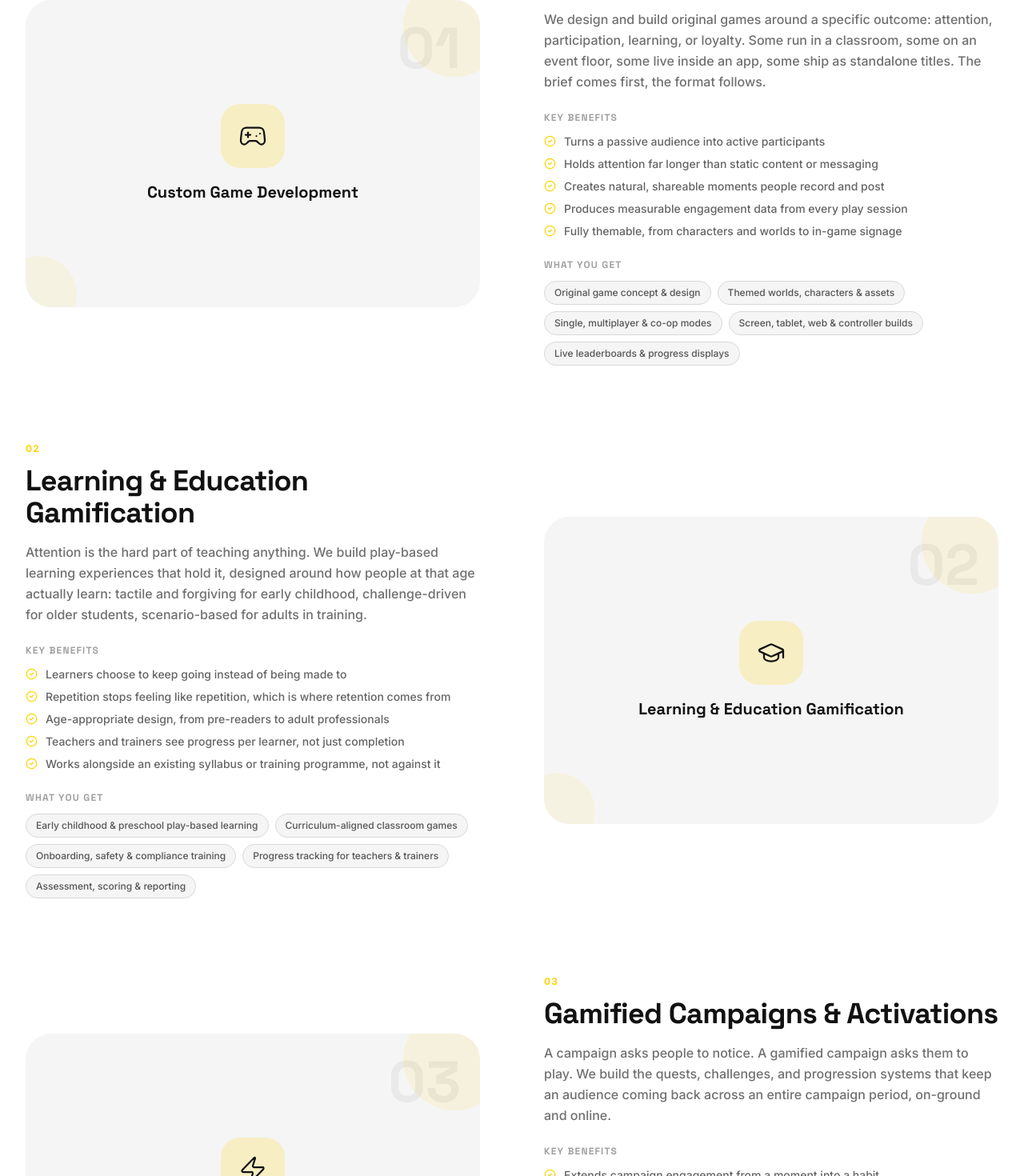
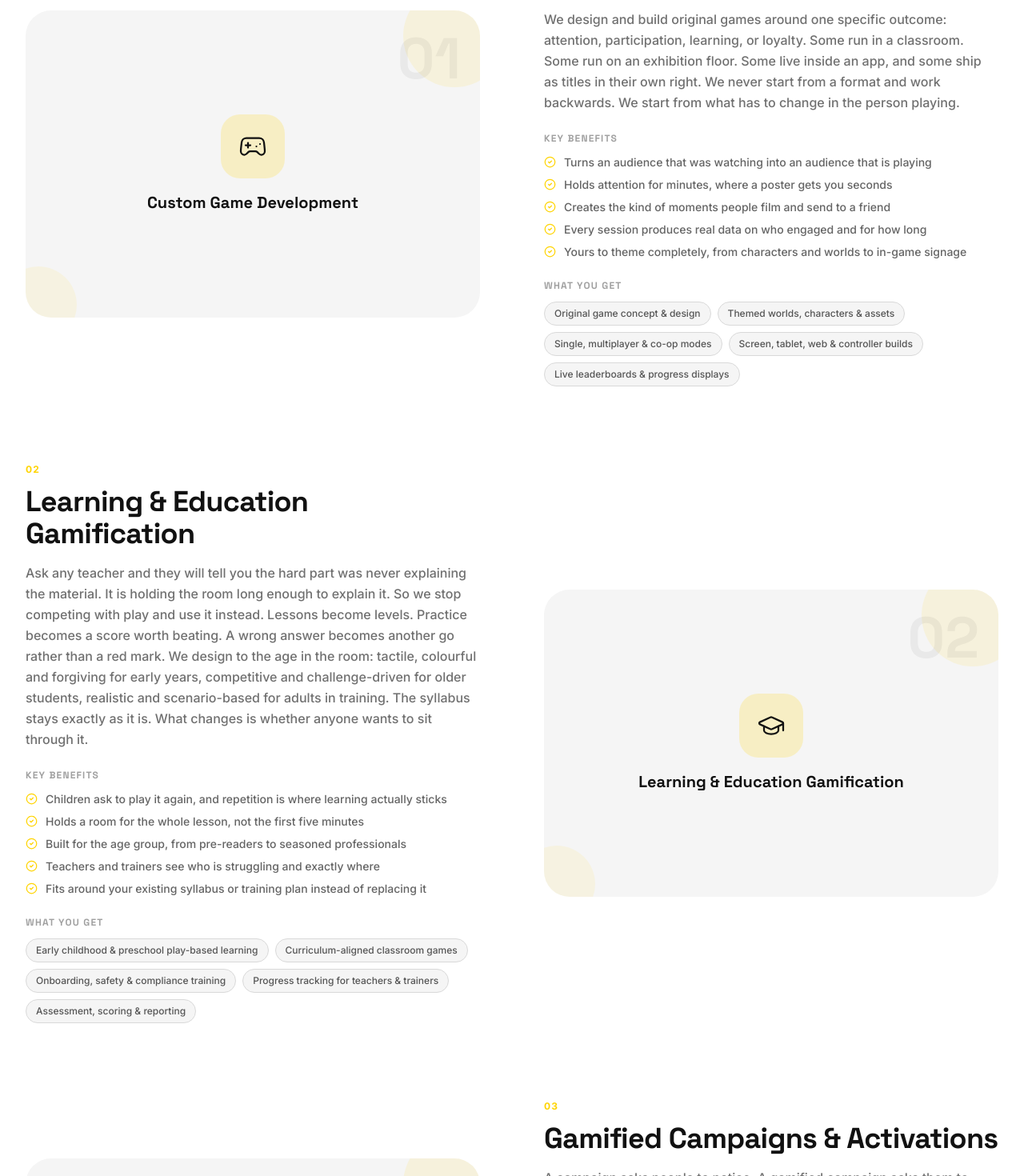
Before and after one commit to mizanyaacob/kotakkosong, a Next.js app: page /services in a window 1280 px wide. Shown: the part 759-2229 px from the top of the page at 80% size. Built offline with nearby package versions, Linux system fonts and the light colour scheme.

Commit message:
Rebrand Kotak Kosong to gamification provider

```diff
--- a/src/components/about/AboutHero.tsx
+++ b/src/components/about/AboutHero.tsx
@@ -26,8 +26,8 @@ export function AboutHero() {
           transition={{ duration: 0.7, delay: 0.1, ease: [0.22, 1, 0.36, 1] }}
           className="font-heading mb-6 max-w-3xl text-5xl font-bold leading-tight tracking-tight text-white md:text-6xl"
         >
-          We Turn Things People Ignore{' '}
-          <span className="text-yellow">Into Things They Play</span>
+          We Turn Things People Sit Through{' '}
+          <span className="text-yellow">Into Things They Ask For</span>
         </motion.h1>
 
         <motion.p
@@ -36,7 +36,7 @@ export function AboutHero() {
           transition={{ duration: 0.6, delay: 0.25 }}
           className="max-w-2xl text-lg leading-relaxed text-white/60"
         >
-          Kotak Kosong Studios is a Malaysian gamification provider. We blend game design, technology, and human psychology to build experiences that pull people in and keep them there, in classrooms, campaigns, training rooms, and everywhere else attention is hard to win.
+          Kotak Kosong Studios is a Malaysian gamification provider. We combine game design, technology, and a stubborn interest in why people do anything at all, then use it to build experiences that pull people in and refuse to let go. Classrooms, campaigns, training rooms, and anywhere else attention has to be earned rather than assumed.
         </motion.p>
       </div>
     </section>
--- a/src/components/contact/ContactHero.tsx
+++ b/src/components/contact/ContactHero.tsx
@@ -36,7 +36,7 @@ export function ContactHero() {
           transition={{ duration: 0.6, delay: 0.25 }}
           className="max-w-lg text-lg leading-relaxed text-white/60"
         >
-          Tell us who your audience is and what you need them to learn, do, or remember. We&apos;ll take it from there.
+          Tell us who you&apos;re trying to reach and what you need them to learn, do, or remember. Bring a rough idea or nothing at all. We&apos;ll take it from there.
         </motion.p>
       </div>
     </section>
--- a/src/components/cta/CTASection.tsx
+++ b/src/components/cta/CTASection.tsx
@@ -50,7 +50,7 @@ export function CTASection() {
           transition={{ duration: 0.6, delay: 0.2 }}
           className="mx-auto mb-12 max-w-xl text-lg text-soft-black/60"
         >
-          Tell us what you need people to learn, do, or remember. We&apos;ll show you how to turn it into something they actually want to play.
+          Tell us what you need people to learn, do, or remember. We&apos;ll show you how to turn it into the thing they can&apos;t wait to do again.
         </motion.p>
 
         <motion.div
--- a/src/components/footer/Footer.tsx
+++ b/src/components/footer/Footer.tsx
@@ -33,7 +33,7 @@ export function Footer() {
               </div>
             </Link>
             <p className="mb-6 text-sm leading-relaxed text-white/50">
-              A Malaysian gamification provider. We use game design to make learning, campaigns, and training something people choose to take part in.
+              A Malaysian gamification provider. We use game design to turn learning, training, and campaigns into something people choose to do, not something they have to sit through.
             </p>
             <div className="flex items-center gap-3">
               <a
--- a/src/components/hero/HeroSection.tsx
+++ b/src/components/hero/HeroSection.tsx
@@ -92,7 +92,7 @@ export function HeroSection() {
             transition={{ duration: 0.7, delay: 0.55 }}
             className="mb-10 max-w-xl text-lg leading-relaxed text-white/65"
           >
-            Lessons, campaigns, training, loyalty programmes: most of it gets tuned out. We turn it into something people actually want to play, come back to, and tell someone else about, whether they&apos;re four years old or forty.
+            Lessons. Training. Campaigns. Loyalty programmes. Most of it gets tuned out within seconds. We rebuild it as something people choose to play, finish, come back to, and tell someone else about, whether they&apos;re four years old or forty.
           </motion.p>
 
           <motion.div
--- a/src/components/journey/ExperienceJourney.tsx
+++ b/src/components/journey/ExperienceJourney.tsx
@@ -8,37 +8,37 @@ const steps = [
   {
     number: '01',
     title: 'Discover',
-    description: 'We dig into your audience, your setting, and your objective to understand what success really looks like.',
+    description: 'Who are they, how old are they, and what do you need them walking away knowing? We start there, never with a format.',
     icon: '🔍',
   },
   {
     number: '02',
     title: 'Design',
-    description: 'We design the game loop: the goal, the rules, the rewards, and the mechanics that fit your audience and their age.',
+    description: 'The goal, the rules, the rewards. We design the loop that makes people want one more go, tuned to the age in the room.',
     icon: '✏️',
   },
   {
     number: '03',
     title: 'Develop',
-    description: 'We build every interaction, from the UI to the hardware, with precision, testing every scenario before deployment.',
+    description: 'We build every interaction, from the interface to the hardware, then break it ourselves until nothing is left to break.',
     icon: '⚙️',
   },
   {
     number: '04',
     title: 'Deploy',
-    description: 'We handle setup, tech checks, and staff or educator onboarding, then go live with you so day one runs properly.',
+    description: 'Setup, tech checks, and proper onboarding for the teachers or staff who will run it. We are there on day one.',
     icon: '🚀',
   },
   {
     number: '05',
     title: 'Engage',
-    description: 'Players play, learn, and keep coming back, while we monitor, support, and optimise in real time.',
+    description: 'People play, learn, and come back for more. We watch how they actually behave and tune it as we go.',
     icon: '⚡',
   },
   {
     number: '06',
     title: 'Measure',
-    description: 'We deliver a full engagement report with data on participation, progress, retention, and outcomes.',
+    description: 'A full report on who took part, what they learned, and whether it moved the number you cared about.',
     icon: '📊',
   },
 ]
@@ -54,7 +54,7 @@ export function ExperienceJourney() {
         <SectionHeader
           eyebrow="Our Process"
           title="How We Bring Experiences to Life"
-          description="From the first brief to the post-launch numbers: one process, whether it ends up in a classroom or on an exhibition floor."
+          description="One process from first brief to final numbers, whether it ends up in a preschool classroom or on an exhibition floor."
           align="center"
           className="mb-20"
         />
--- a/src/components/services/ServicesHero.tsx
+++ b/src/components/services/ServicesHero.tsx
@@ -36,7 +36,7 @@ export function ServicesHero() {
           transition={{ duration: 0.6, delay: 0.25 }}
           className="max-w-xl text-lg leading-relaxed text-white/60"
         >
-          From early learning games to training simulations, campaigns, and loyalty systems, we design and build the mechanics that make people want to take part.
+          A preschool lesson, a staff training module, a nationwide campaign. Whatever the brief, we design and build the mechanics that turn &ldquo;have to&rdquo; into &ldquo;want to&rdquo;.
         </motion.p>
       </div>
     </section>
--- a/src/components/services/ServicesSection.tsx
+++ b/src/components/services/ServicesSection.tsx
@@ -67,7 +67,7 @@ export function ServicesSection() {
         <SectionHeader
           eyebrow="What We Do"
           title="Gamification That Actually Changes Behaviour"
-          description="Classrooms, campaigns, training rooms, retail floors. Different rooms, same problem: getting people to engage. We solve it with game design."
+          description="A classroom. A campaign. A training room. A shop floor. Different rooms, same problem: nobody is paying attention. Game design is how we fix it."
           align="center"
           className="mb-16"
         />
--- a/src/data/services.ts
+++ b/src/data/services.ts
@@ -6,7 +6,7 @@ export const services: Service[] = [
     icon: 'Gamepad2',
     title: 'Custom Game Development',
     description:
-      'Original games built around your objective, whether that objective is a lesson outcome, a campaign target, a training goal, or a title of its own.',
+      'A game built from nothing, around one goal that matters to you. A lesson that has to land. A message that has to stick. A skill that has to be practised until it is second nature.',
     features: [
       'Original game concept & design',
       'Themed worlds, characters & assets',
@@ -20,7 +20,7 @@ export const services: Service[] = [
     icon: 'GraduationCap',
     title: 'Learning & Education Gamification',
     description:
-      'Play-based learning for classrooms and training rooms alike, from early childhood centres and schools to onboarding, safety, and product training for teams.',
+      'Study that stops feeling like study. We turn lessons into games children ask to play again, and training your team finishes without being chased. Preschool to professional development.',
     features: [
       'Early childhood & preschool play-based learning',
       'Curriculum-aligned classroom games',
@@ -34,7 +34,7 @@ export const services: Service[] = [
     icon: 'Zap',
     title: 'Gamified Campaigns & Activations',
     description:
-      'Quests, challenges, and missions that turn a campaign or an event floor into something people play along with over days and weeks, not minutes.',
+      'Quests, streaks, and missions that stretch a campaign from a three-second scroll into something people come back to for weeks. On the floor and on their phones.',
     features: [
       'Challenge & mission design',
       'Progress and streak mechanics',
@@ -48,7 +48,7 @@ export const services: Service[] = [
     icon: 'Trophy',
     title: 'Loyalty & Reward Systems',
     description:
-      'Points, tiers, badges, and redemption mechanics that give people a reason to come back, engineered around the behaviour you want repeated.',
+      'Points, tiers, badges, and streaks that make coming back feel like winning something. Every mechanic engineered around the one behaviour you want repeated.',
     features: [
       'Points & tier structures',
       'Digital stamp cards & collectibles',
@@ -62,7 +62,7 @@ export const services: Service[] = [
     icon: 'Layers',
     title: 'Gamification Strategy',
     description:
-      'Before anything gets built: we map the behaviour you want, design the loop that drives it, and define how success will be measured.',
+      'Points and badges bolted onto a bad idea just make a bad idea noisier. First we map the behaviour you want, design the loop that drives it, and agree how we will know it worked.',
     features: [
       'Audience & motivation research',
       'Behaviour loop mapping',
@@ -78,13 +78,13 @@ export const serviceDetails = [
     id: 'custom-games',
     title: 'Custom Game Development',
     overview:
-      'We design and build original games around a specific outcome: attention, participation, learning, or loyalty. Some run in a classroom, some on an event floor, some live inside an app, some ship as standalone titles. The brief comes first, the format follows.',
+      'We design and build original games around one specific outcome: attention, participation, learning, or loyalty. Some run in a classroom. Some run on an exhibition floor. Some live inside an app, and some ship as titles in their own right. We never start from a format and work backwards. We start from what has to change in the person playing.',
     benefits: [
-      'Turns a passive audience into active participants',
-      'Holds attention far longer than static content or messaging',
-      'Creates natural, shareable moments people record and post',
-      'Produces measurable engagement data from every play session',
-      'Fully themable, from characters and worlds to in-game signage',
+      'Turns an audience that was watching into an audience that is playing',
+      'Holds attention for minutes, where a poster gets you seconds',
+      'Creates the kind of moments people film and send to a friend',
+      'Every session produces real data on who engaged and for how long',
+      'Yours to theme completely, from characters and worlds to in-game signage',
     ],
     process: [
       'Discovery & objective alignment',
@@ -105,13 +105,13 @@ export const serviceDetails = [
     id: 'learning-education',
     title: 'Learning & Education Gamification',
     overview:
-      'Attention is the hard part of teaching anything. We build play-based learning experiences that hold it, designed around how people at that age actually learn: tactile and forgiving for early childhood, challenge-driven for older students, scenario-based for adults in training.',
+      'Ask any teacher and they will tell you the hard part was never explaining the material. It is holding the room long enough to explain it. So we stop competing with play and use it instead. Lessons become levels. Practice becomes a score worth beating. A wrong answer becomes another go rather than a red mark. We design to the age in the room: tactile, colourful and forgiving for early years, competitive and challenge-driven for older students, realistic and scenario-based for adults in training. The syllabus stays exactly as it is. What changes is whether anyone wants to sit through it.',
     benefits: [
-      'Learners choose to keep going instead of being made to',
-      'Repetition stops feeling like repetition, which is where retention comes from',
-      'Age-appropriate design, from pre-readers to adult professionals',
-      'Teachers and trainers see progress per learner, not just completion',
-      'Works alongside an existing syllabus or training programme, not against it',
+      'Children ask to play it again, and repetition is where learning actually sticks',
+      'Holds a room for the whole lesson, not the first five minutes',
+      'Built for the age group, from pre-readers to seasoned professionals',
+      'Teachers and trainers see who is struggling and exactly where',
+      'Fits around your existing syllabus or training plan instead of replacing it',
     ],
     process: [
       'Learning objectives & age-group discovery',
@@ -132,10 +132,10 @@ export const serviceDetails = [
     id: 'gamified-campaigns',
     title: 'Gamified Campaigns & Activations',
     overview:
-      'A campaign asks people to notice. A gamified campaign asks them to play. We build the quests, challenges, and progression systems that keep an audience coming back across an entire campaign period, on-ground and online.',
+      'A campaign asks people to notice. A gamified campaign asks them to play. We build the quests, challenges, and progression systems that keep an audience coming back for the length of the campaign rather than the length of a scroll, on the ground and online.',
     benefits: [
-      'Extends campaign engagement from a moment into a habit',
-      'Gives audiences a reason to return, not just to look',
+      'Turns a campaign moment into a daily habit',
+      'Gives people a reason to come back, not just a reason to look',
       'Creates a clear reason to share with friends and colleagues',
       'Captures first-party data through voluntary participation',
       'Works across channels: retail, event, social, and app',
```
Also changed, not shown: src/components/about/StorySection.tsx (+9 -4 lines), src/components/about/ValuesSection.tsx (+4 -4 lines), src/components/why-it-works/WhyItWorksSection.tsx (+6 -6 lines).
